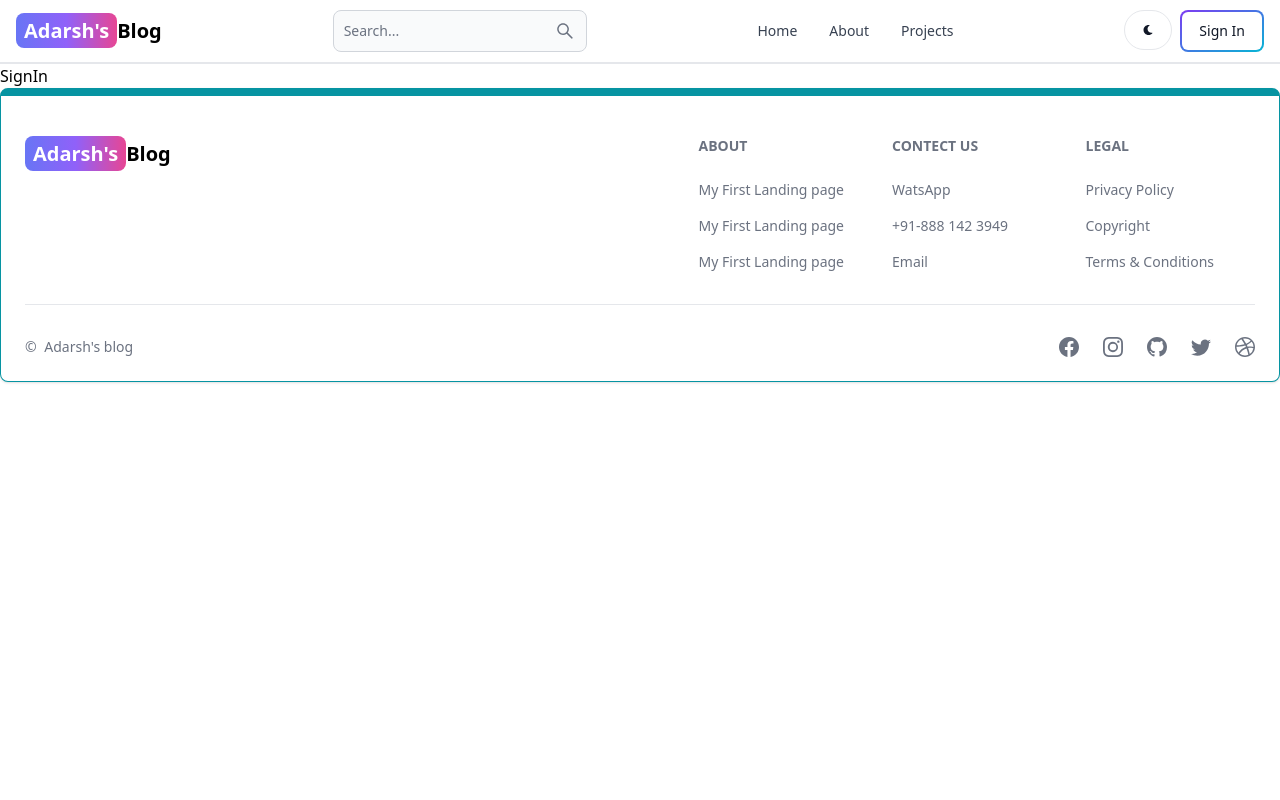
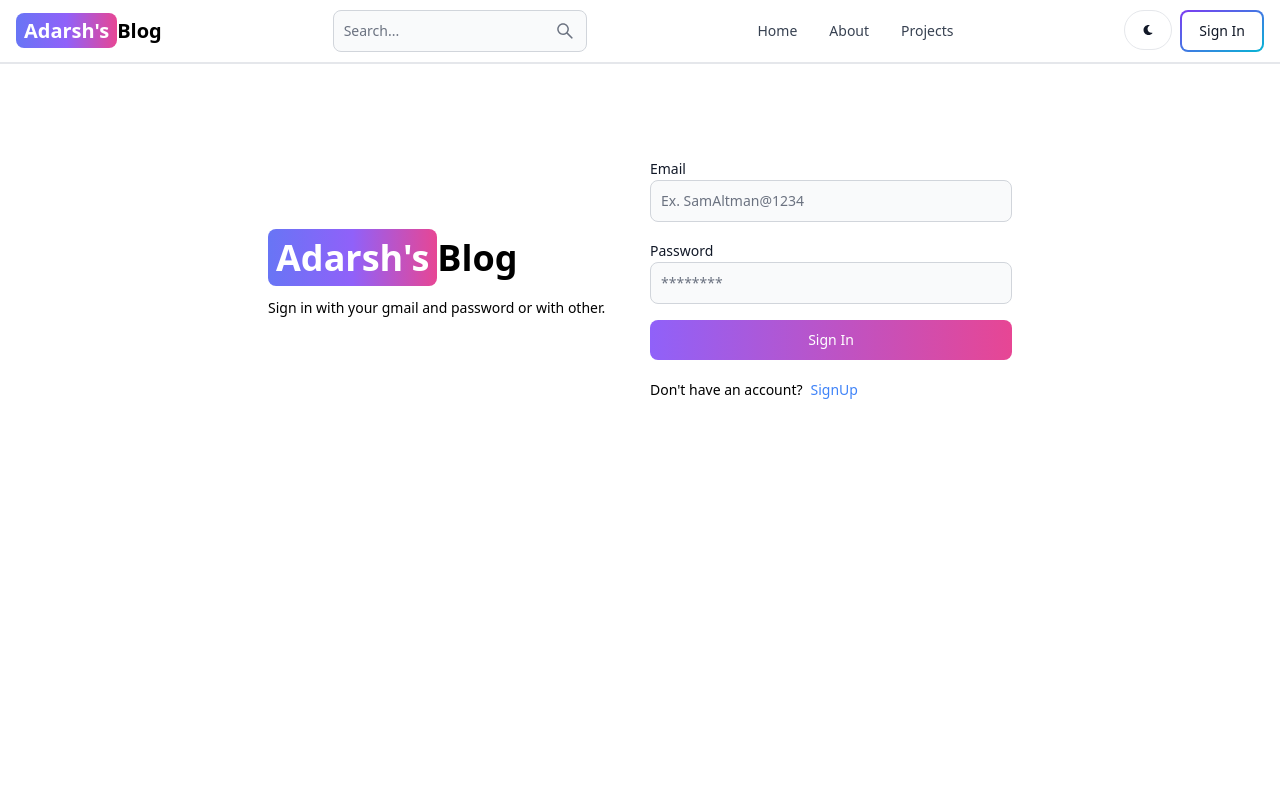
Before and after one commit to adarshsharma1350/mern_blogpost, a React (Vite) app in the folder _client/: page /sign-in in a window 1280 px wide. Shown: the top 800 px of the page. Built offline with nearby package versions, Linux system fonts and the light colour scheme.

Commit message:
I completed sign in page functinality and gui..

```diff
--- a/_client/src/pages/SignIn.jsx
+++ b/_client/src/pages/SignIn.jsx
@@ -1,5 +1,114 @@
 // import React from "react";
 
+import { Alert, Button, Label, Spinner, TextInput } from "flowbite-react";
+import { useState } from "react";
+import { Link, useNavigate } from "react-router-dom";
+
 export default function SignIn() {
-  return <div>SignIn</div>;
+  const [formData, setFormData] = useState({});
+
+  const [errorMessage, setErrorMessage] = useState(null);
+
+  const [loading, setLoading] = useState(false);
+  const navigate = useNavigate();
+
+  const handleChange = (e) => {
+    setFormData({ ...formData, [e.target.id]: e.target.value.trim() });
+  };
+
+  const handleSubmit = async (e) => {
+    e.preventDefault();
+    if (!formData.email || !formData.password) {
+      return setErrorMessage("please enter all the required fields");
+    }
+    try {
+      setLoading(true);
+      const res = await fetch("/api/auth/signin", {
+        method: "POST",
+        headers: { "Content-Type": "application/json" },
+        body: JSON.stringify(formData),
+      });
+      const data = await res.json();
+      if (data.success === false) {
+        return setErrorMessage(data.message);
+      }
+      setLoading(false);
+      if (res.ok) {
+        navigate("/");
+      }
+    } catch (error) {
+      setErrorMessage(error.message);
+      setLoading(false);
+    }
+  };
+
+  return (
+    <div className="min-h-screen mt-20">
+      <div className="flex p-3 max-w-3xl mx-auto flex-col md:flex-row md:items-center gap-5">
+        {/* left */}
+        <div className="flex-1">
+          <Link to="/" className="font-bold dark:text-white text-4xl">
+            <span className="px-2 py-1 bg-gradient-to-r from-indigo-500 via-purple-500 to-pink-500 rounded-lg text-white">
+              Adarsh's
+            </span>
+            Blog
+          </Link>
+
+          <p className="text-sm mt-5">
+            Sign in with your gmail and password or with other.
+          </p>
+        </div>
+        {/* right */}
+        <div className="flex-1">
+          <form className="flex flex-col gap-4" onSubmit={handleSubmit}>
+            <div>
+              <Label value="Email" />
+              <TextInput
+                type="email"
+                placeholder="Ex. SamAltman@1234"
+                id="email"
+                onChange={handleChange}
+              />
+            </div>
+
+            <div>
+              <Label value="Password" />
+              <TextInput
+                type="password"
+                placeholder="********"
+                id="password"
+                onChange={handleChange}
+              />
+            </div>
+            <Button
+              gradientDuoTone="purpleToPink"
+              type="submit"
+              disabled={loading}
+            >
+              {loading ? (
+                <>
+                  <Spinner size="sm" />
+                  <span className="pl-3">Loading....</span>
+                </>
+              ) : (
+                "Sign In"
+              )}
+            </Button>
+          </form>
+
+          <div className="flex gap-2 text-sm mt-5">
+            <span>Don't have an account?</span>
+            <Link to="/sign-up" className="text-blue-500">
+              SignUp
+            </Link>
+          </div>
+          {errorMessage && (
+            <Alert className="mt-5" color="failure">
+              {errorMessage}
+            </Alert>
+          )}
+        </div>
+      </div>
+    </div>
+  );
 }
```
